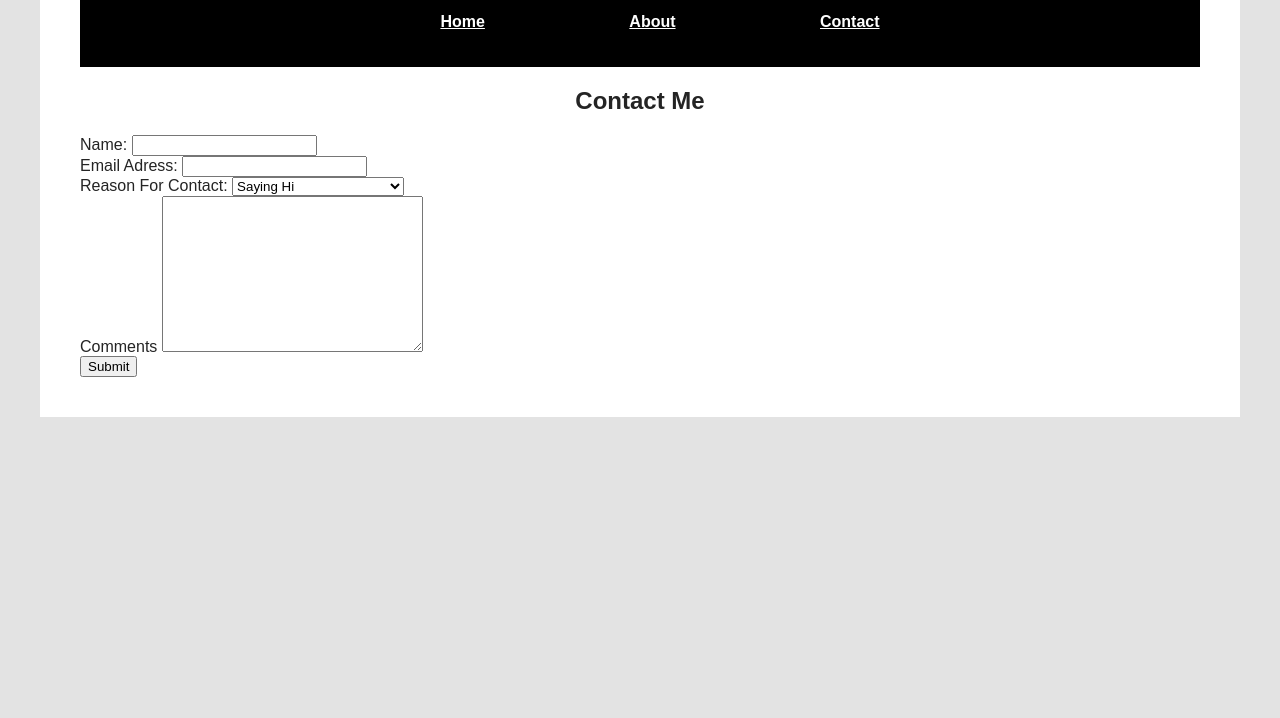
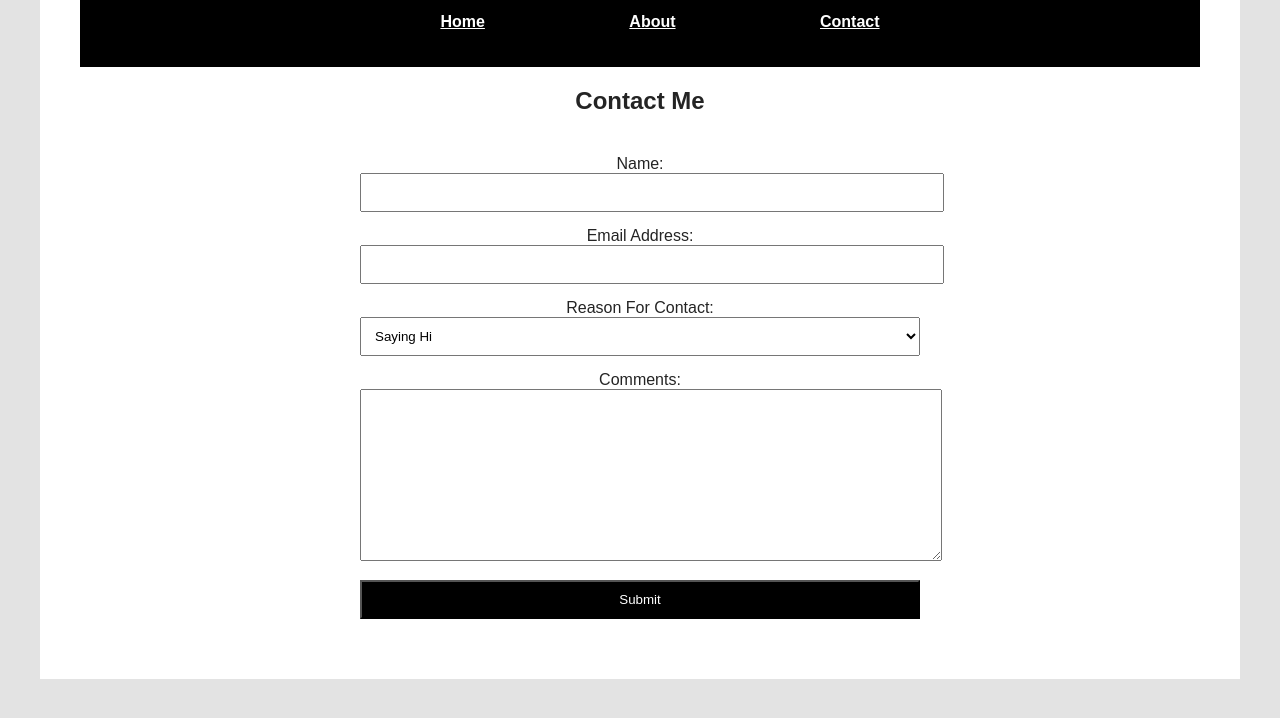
Before and after one commit to ulas-kaygisiz/mi349_blog, a plain HTML site: page contact.html in a window 1280 px wide. Shown: the part 206-924 px from the top of the page. Before the commit the page ends 800 px from the top, so only its background shows below. Drawn offline with Linux system fonts and the light colour scheme.

Commit message:
all done - validated

```diff
--- a/contact.html
+++ b/contact.html
@@ -24,27 +24,19 @@
         <label>Name:
             <input type="text">
         </label>
-    </form>
-    <form>
-        <label>Email Adress:
+        <label>Email Address:
             <input type="text">
         </label>
-    </form>
-    <form>
         <label>Reason For Contact:
             <select name="reason" id="reason">
                 <option value="saying-hi">Saying Hi</option>
-                <option value="looking-for-a-contractor">Looking for a Contractor</option>
+                <option value="looking-for-a-contractor">Looking For a Contractor</option>
                 <option value="interested-in-an-interview">Interested In an Interview</option>
             </select>
         </label>
-    </form>
-    <form>
-        <label>Comments
+        <label>Comments:
             <textarea name="comments" id="comments" cols="30" rows="10"></textarea>
         </label>
-    </form>
-    <form>
         <button>Submit</button>
     </form>
   </body>
--- a/style.css
+++ b/style.css
@@ -57,7 +57,6 @@ p {
     display: flex;
 }
 
-
 .fred-again{
     flex: 1;
 }
@@ -95,7 +94,6 @@ td, th {
     padding: 10px 10px;
 }
 
-
 header {
     position: -webkit-sticky;
     top: 0;
@@ -122,3 +120,30 @@ nav a {
 nav a:hover {
     color: #e3e3e3;
 }
+
+form {
+    max-width: 50%;
+    margin: 0 auto;
+    padding: 20px;
+    text-align: center;
+
+}
+
+input[type="text"],
+select,
+textarea {
+    width: 100%;
+    padding: 10px;
+    margin-bottom: 15px;
+}
+
+button {
+    width: 100%;
+    padding: 10px;
+    background: black;
+    color: white;
+}
+
+button:hover {
+    color: #e3e3e3;
+}
```
Also changed, not shown: about.html (+0 -1 lines).
